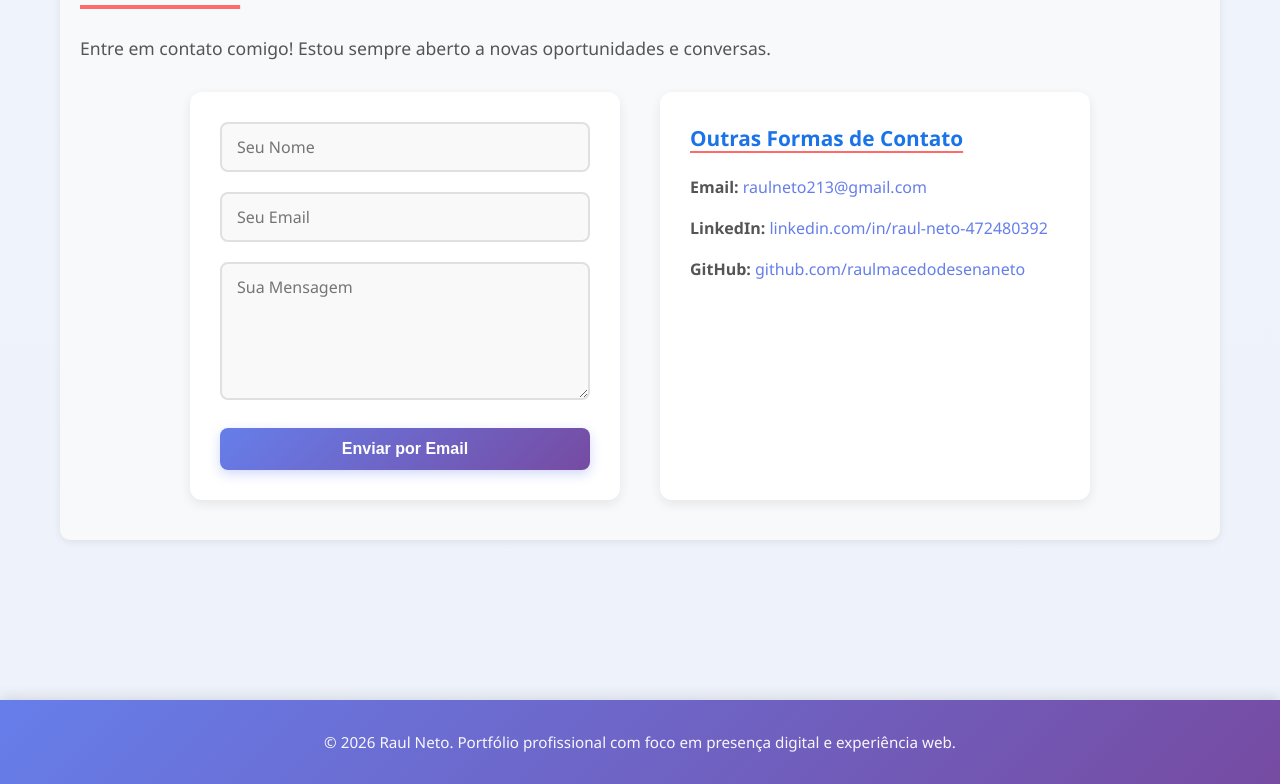
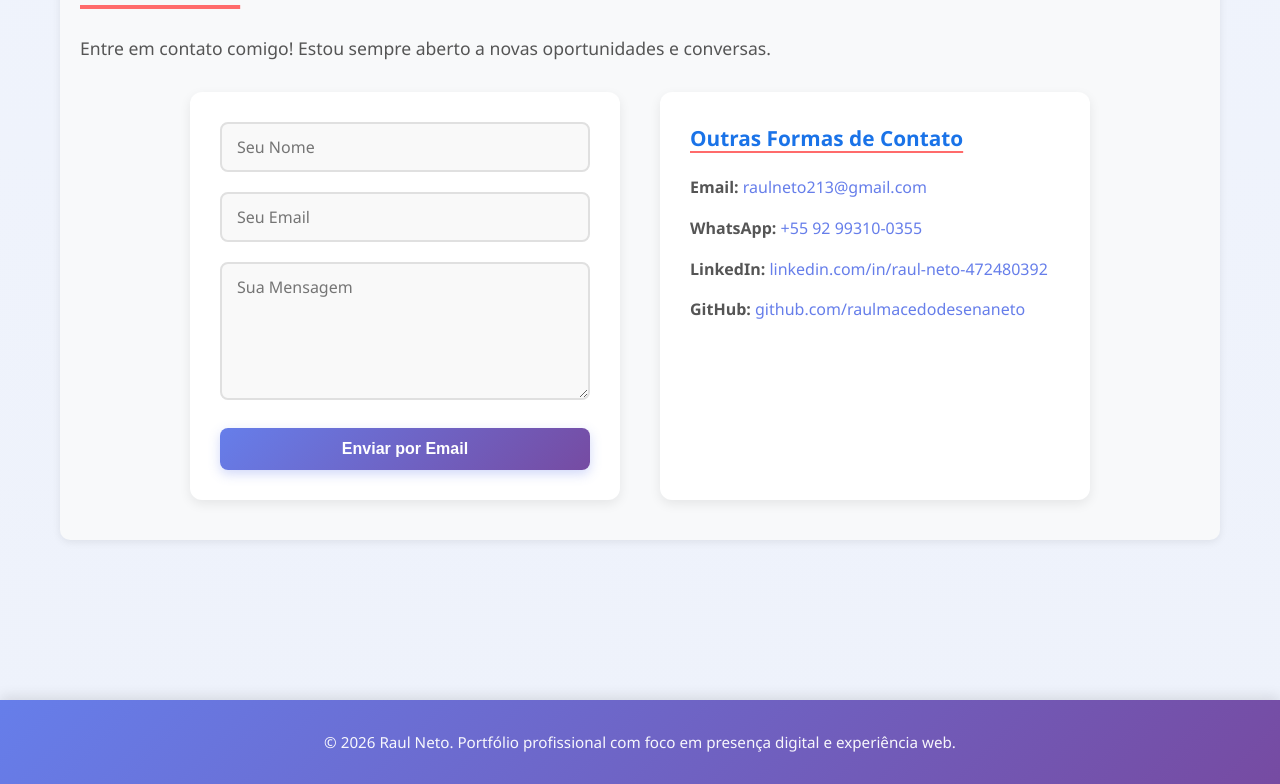
Before and after one commit to raulmacedodesenaneto/Meu-Portifolio, a React (Create React App) app: page / in a window 1280 px wide. Shown: the part 2421-3205 px from the top of the page. Built offline with nearby package versions, Linux system fonts and the light colour scheme.

Commit message:
Add WhatsApp contact link

```diff
--- a/src/components/Contact.js
+++ b/src/components/Contact.js
@@ -76,6 +76,7 @@ function Contact() {
         <div className="contact-info">
           <h3>Outras Formas de Contato</h3>
           <p><strong>Email:</strong> <a href="mailto:raulneto213@gmail.com">raulneto213@gmail.com</a></p>
+          <p><strong>WhatsApp:</strong> <a href="https://wa.me/5592993100355" target="_blank" rel="noreferrer">+55 92 99310-0355</a></p>
           <p><strong>LinkedIn:</strong> <a href="https://www.linkedin.com/in/raul-neto-472480392/" target="_blank" rel="noreferrer">linkedin.com/in/raul-neto-472480392</a></p>
           <p><strong>GitHub:</strong> <a href="https://github.com/raulmacedodesenaneto" target="_blank" rel="noreferrer">github.com/raulmacedodesenaneto</a></p>
         </div>
```
Also changed, not shown: 1 other file (tests, documents, lock files or other folders).
